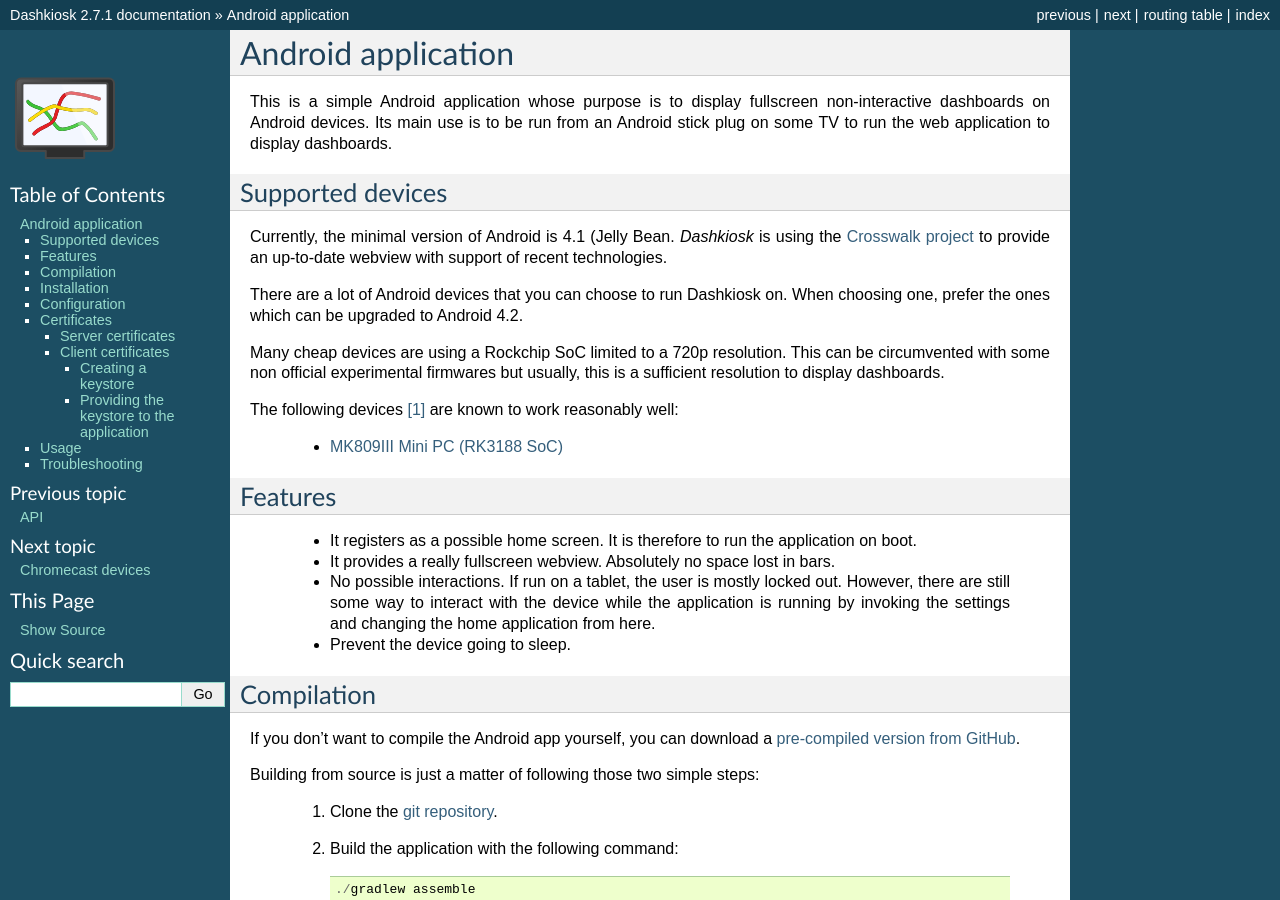
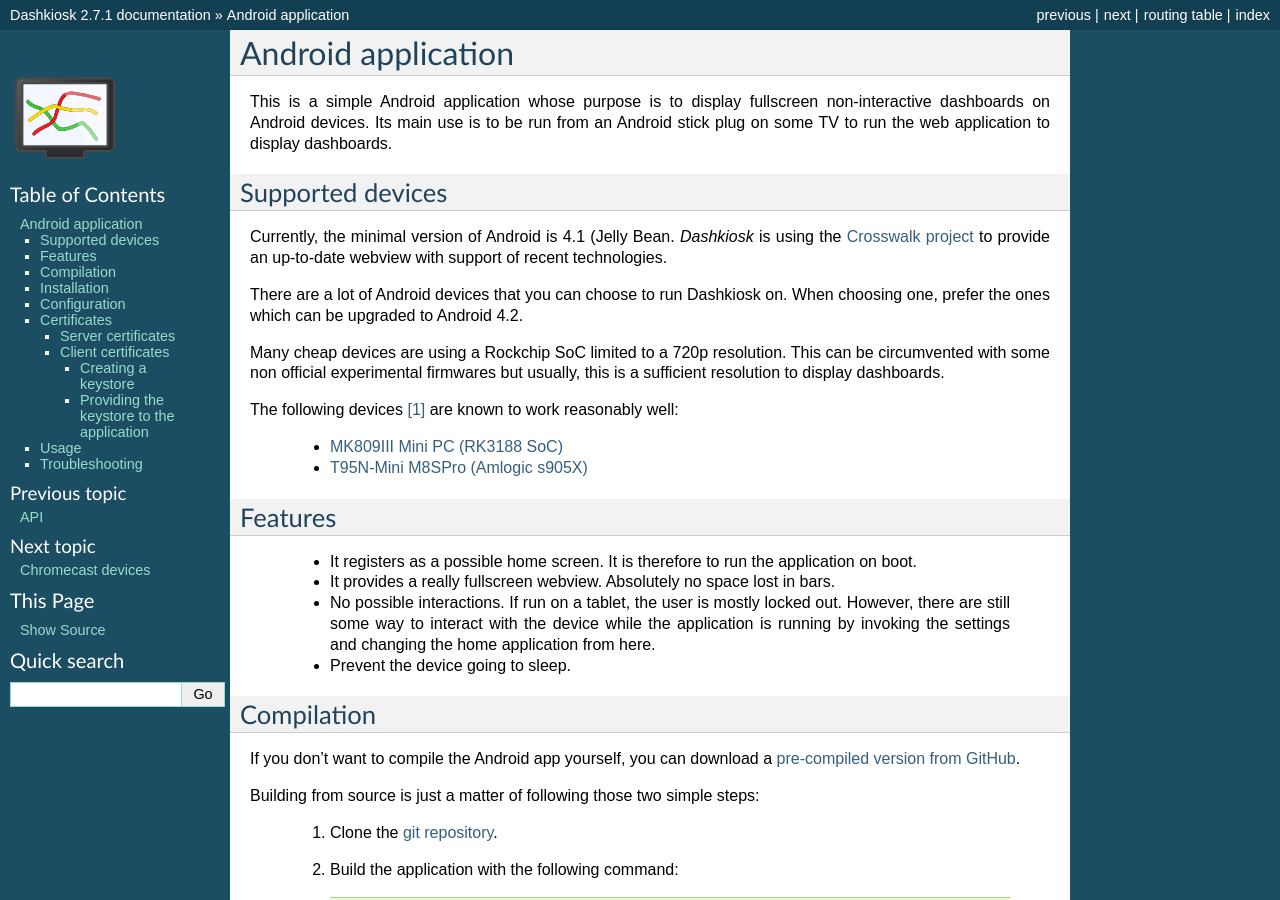
Before and after one commit to vincentbernat/dashkiosk, a Sphinx documentation site: the page built from docs/android.rst, in a window 1280 px wide and 900 px high. Built offline with Sphinx 7.4.7, drawn with Linux system fonts in a browser that asks for light colours.

Commit message:
doc: add another working Android device

```diff
--- a/docs/android.rst
+++ b/docs/android.rst
@@ -27,6 +27,7 @@ display dashboards.
 The following devices [#devices]_ are known to work reasonably well:
 
  - `MK809III Mini PC (RK3188 SoC) <https://www.amazon.com/MK809III-Android-Mali-400-OpenGLES2-0-OpenVG1-1/dp/B00CZ7RBIU>`_
+ - `T95N-Mini M8SPro (Amlogic s905X) <https://www.fasttech.com/products/1110/10023228/5021800>`_
 
 .. _issue: https://github.com/vincentbernat/dashkiosk/issues/new
 
```
